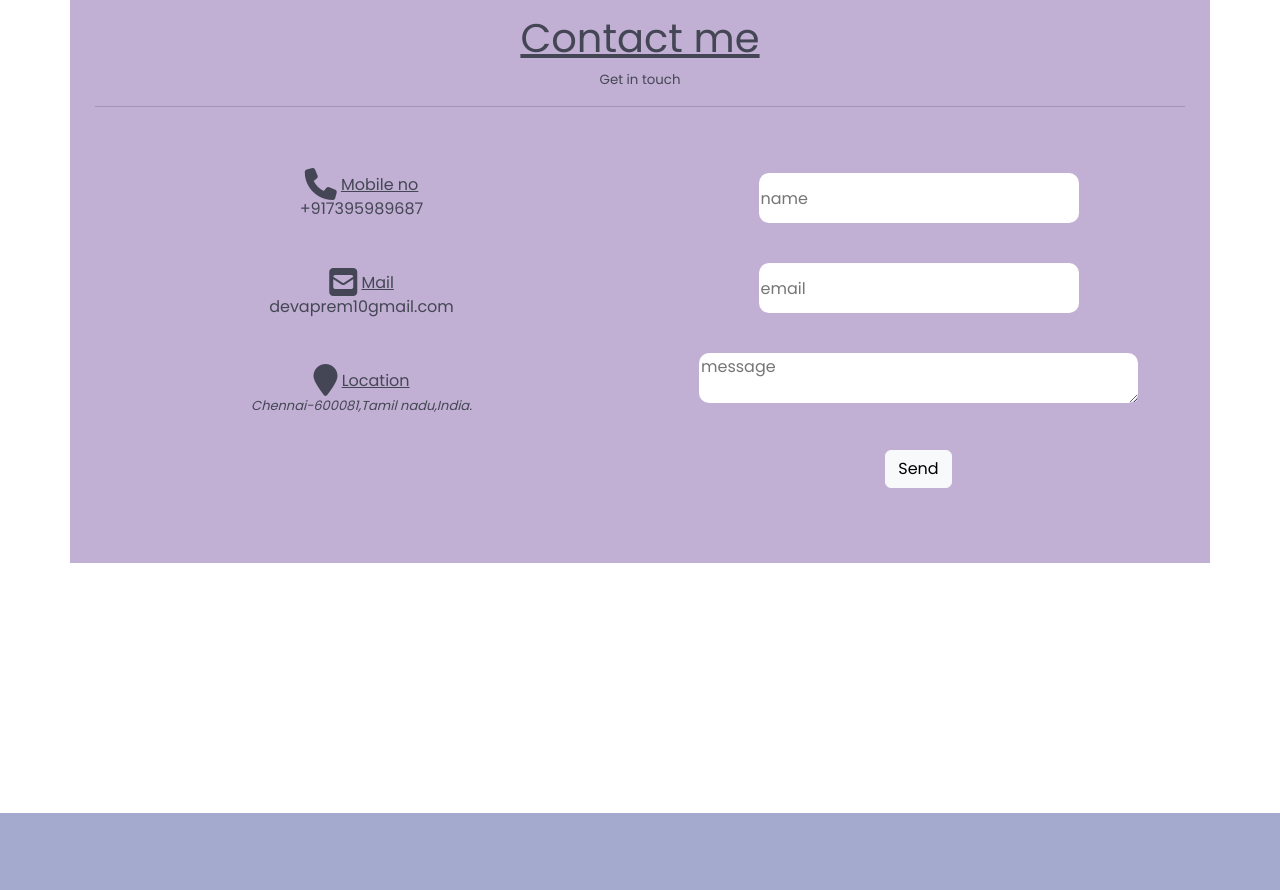
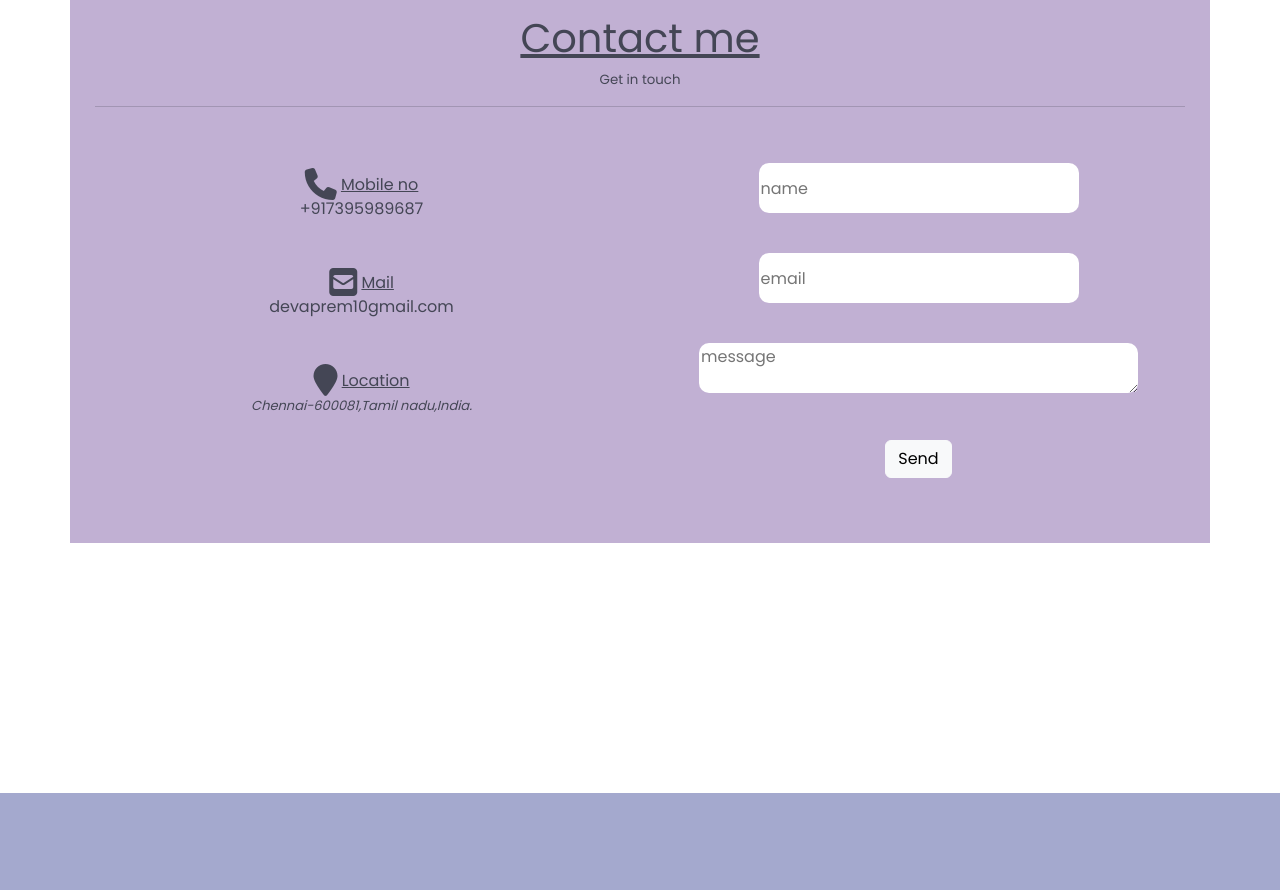
Before and after one commit to Devaprem1996/Personal-Portfolio__devaprem, a plain HTML site: page index.html in a window 1280 px wide. Shown: the part 4240-5130 px from the top of the page. Drawn offline with nearby package versions, Linux system fonts and the light colour scheme.

Commit message:
All Skeleton are created for portfolio

```diff
--- a/index.html
+++ b/index.html
@@ -331,7 +331,7 @@
                                     nadu,India.</i></span>
                         </div>
                     </div>
-                    <div class=" text-center col-12 col-lg-6" style="padding:50px">
+                    <div class=" text-center col-12 col-lg-6" style="padding:40px">
 
                         <form action="#">
                             <input type="text" placeholder="name"
@@ -341,7 +341,7 @@
                             <textarea name="massage" placeholder="message" id="text" cols="30" rows="10"
                                 style="height: 50px;margin-bottom:40px; border-radius: 10px; border:none;"></textarea>
                             <div>
-                                <button type="submit" class="btn btn-light justify-content-lg-start ">Send</button>
+                                <button type="submit" class="btn btn-light ">Send</button>
                             </div>
                         </form>
 
```
